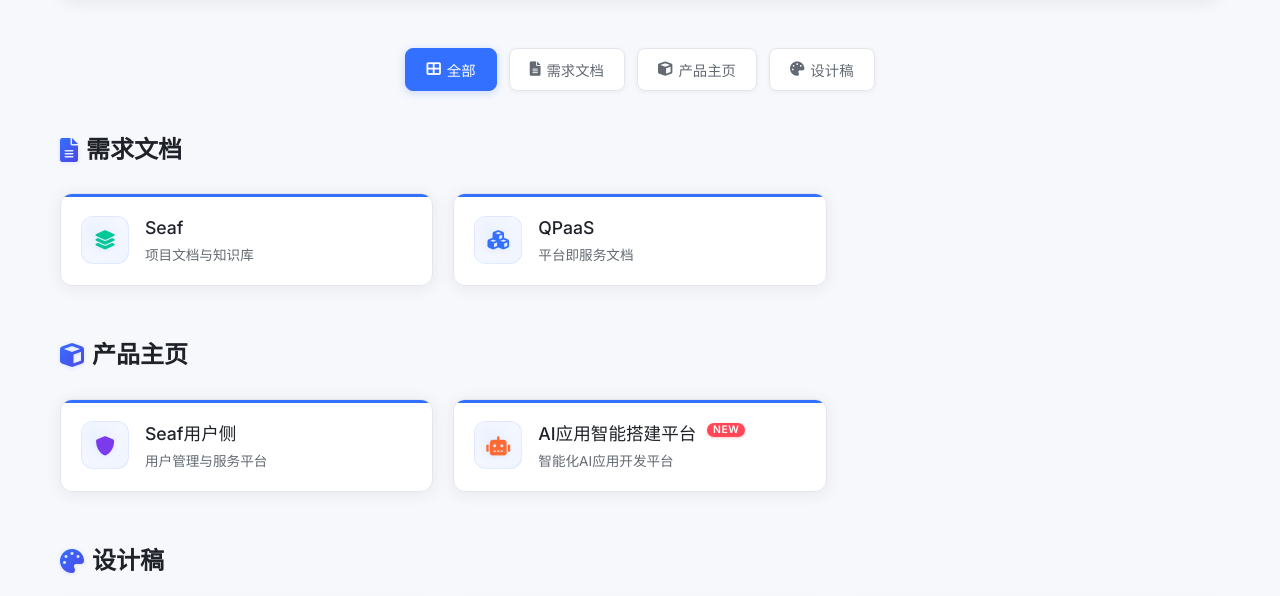
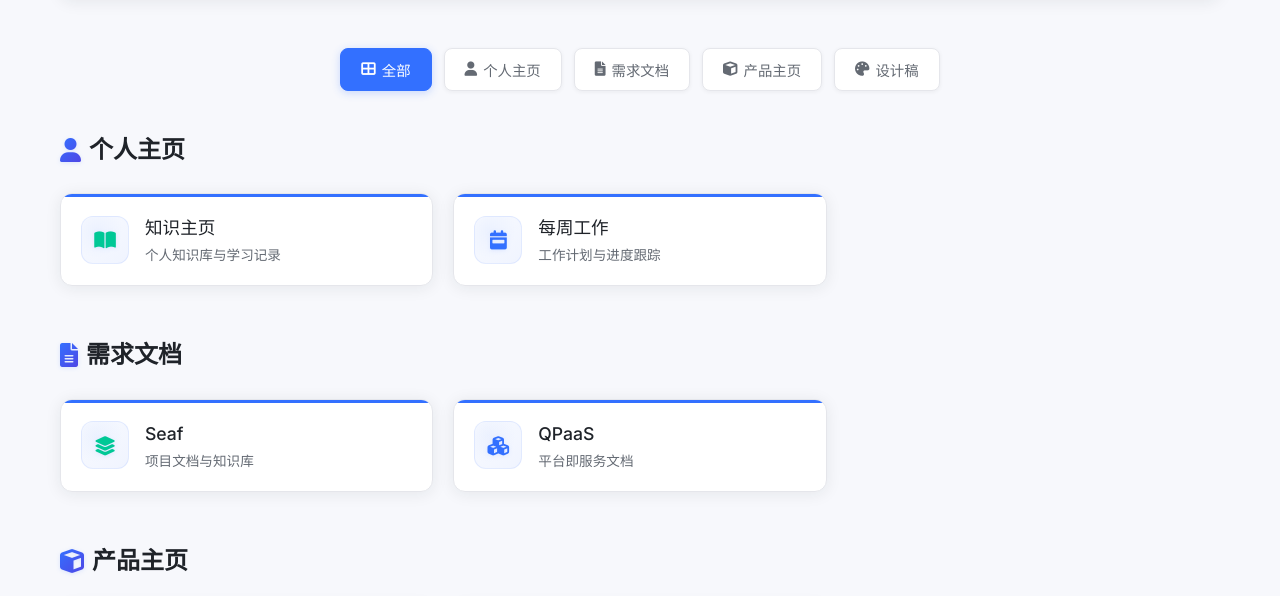
Before and after one commit to MichaelJiangg/pm123, a plain HTML site: page index.html in a window 1280 px wide. Shown: the part 204-800 px from the top of the page. Drawn offline with Linux system fonts and the light colour scheme.

Commit message:
feat: 添加个人主页分类 - 包含知识主页和每周工作

```diff
--- a/index.html
+++ b/index.html
@@ -73,6 +73,10 @@
                 <i class="fas fa-th-large"></i>
                 全部
             </button>
+            <button class="tab-btn" data-category="personal">
+                <i class="fas fa-user"></i>
+                个人主页
+            </button>
             <button class="tab-btn" data-category="docs">
                 <i class="fas fa-file-alt"></i>
                 需求文档
@@ -89,6 +93,35 @@
 
         <!-- 主要内容区域 -->
         <main class="main-content">
+            <!-- 个人主页 -->
+            <section class="category-section" data-category="personal">
+                <h2 class="category-title">
+                    <i class="fas fa-user"></i>
+                    个人主页
+                </h2>
+                <div class="sites-grid">
+                    <a href="https://qg27o4ipzn.feishu.cn/wiki/JdH0wbiGmi4DS9kpm2lcRj0hn8g" target="_blank" class="site-card">
+                        <div class="site-icon">
+                            <i class="fas fa-book-open" style="color: #00C896;"></i>
+                        </div>
+                        <div class="site-info">
+                            <h3 class="site-name">知识主页</h3>
+                            <p class="site-desc">个人知识库与学习记录</p>
+                        </div>
+                    </a>
+
+                    <a href="https://qg27o4ipzn.feishu.cn/wiki/PlL1wYwUdij7XKkSlRpcvX4inDe" target="_blank" class="site-card">
+                        <div class="site-icon">
+                            <i class="fas fa-calendar-week" style="color: #3370FF;"></i>
+                        </div>
+                        <div class="site-info">
+                            <h3 class="site-name">每周工作</h3>
+                            <p class="site-desc">工作计划与进度跟踪</p>
+                        </div>
+                    </a>
+                </div>
+            </section>
+
             <!-- 需求文档类 -->
             <section class="category-section" data-category="docs">
                 <h2 class="category-title">
```
